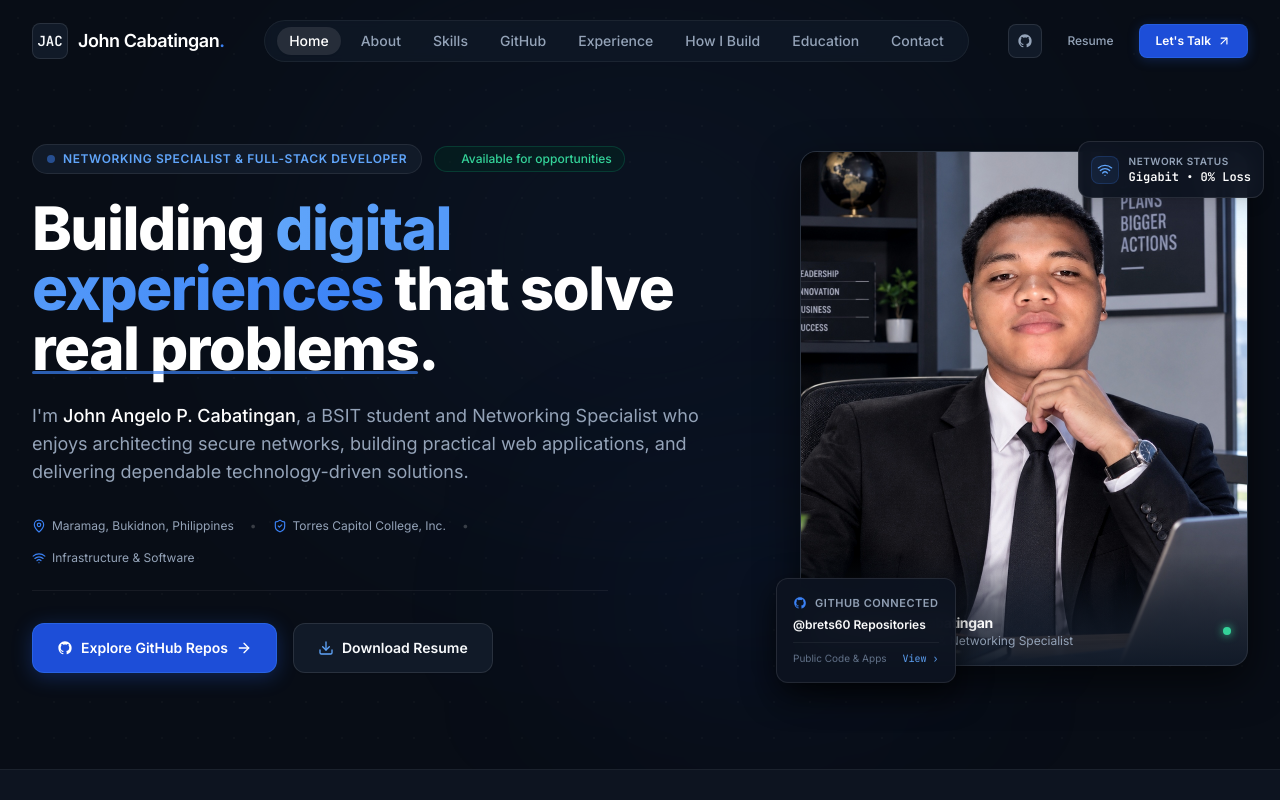
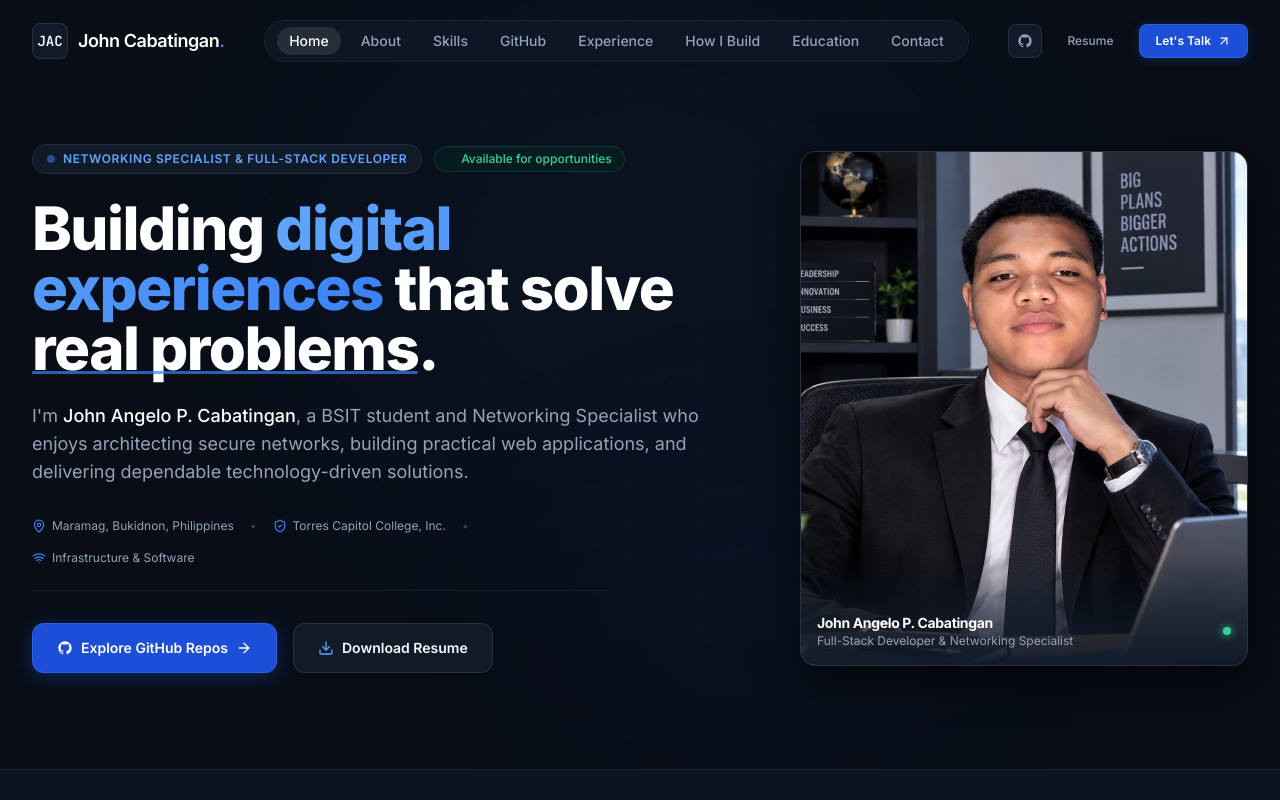
Before and after one commit to brets60/DigitalPortfolio-cabatingan, a React (Vite) app: page / in a window 1280 px wide. Shown: the top 800 px of the page. Built offline with nearby package versions, Linux system fonts and the light colour scheme.

Commit message:
Remove network status and GitHub floating cards near portrait in hero

```diff
--- a/src/sections/HeroSection.tsx
+++ b/src/sections/HeroSection.tsx
@@ -195,48 +195,6 @@ export const HeroSection: React.FC<HeroSectionProps> = ({ onOpenResume }) => {
                   </div>
                 </div>
               </div>
-
-              {/* Floating Card: "GitHub Connected" (Bottom-Left Float with Smooth Framer Motion Float) */}
-              <motion.a
-                animate={{ y: [0, -8, 0] }}
-                transition={{ duration: 5, repeat: Infinity, ease: 'easeInOut' }}
-                whileHover={{ scale: 1.03 }}
-                href="https://github.com/brets60"
-                target="_blank"
-                rel="noopener noreferrer"
-                className="absolute -bottom-6 -left-4 sm:-left-6 p-4 rounded-xl bg-[#0D1420]/95 backdrop-blur-md border border-white/10 shadow-[0_12px_32px_rgba(0,0,0,0.7)] max-w-[240px] hover:border-[#3B82F6]/50 transition-colors"
-                data-interactive="true"
-              >
-                <div className="flex items-center gap-2 mb-1.5">
-                  <GithubIcon className="w-3.5 h-3.5 text-[#3B82F6]" />
-                  <span className="text-[11px] font-semibold text-[#94A3B8] uppercase tracking-wider">
-                    GitHub Connected
-                  </span>
-                </div>
-                <p className="text-xs font-semibold text-white leading-snug">
-                  @brets60 Repositories
-                </p>
-                <div className="mt-2 pt-2 border-t border-white/[0.06] flex items-center justify-between text-[10px] text-[#64748B]">
-                  <span>Public Code & Apps</span>
-                  <span className="text-[#60A5FA] font-mono">View ›</span>
-                </div>
-              </motion.a>
-
-              {/* Top-Right Floating Metric Badge */}
-              <motion.div
-                animate={{ y: [0, 6, 0] }}
-                transition={{ duration: 4.2, repeat: Infinity, ease: 'easeInOut', delay: 0.5 }}
-                className="hidden sm:flex absolute -top-4 -right-4 p-3 rounded-xl bg-[#0D1420]/95 backdrop-blur-md border border-white/10 shadow-lg items-center gap-2.5"
-              >
-                <div className="w-7 h-7 rounded-lg bg-[#3B82F6]/10 border border-[#3B82F6]/20 flex items-center justify-center text-[#60A5FA]">
-                  <Wifi className="w-4 h-4" />
-                </div>
-                <div>
-                  <p className="text-[10px] uppercase font-semibold text-[#94A3B8] tracking-wider">Network Status</p>
-                  <p className="text-xs font-bold text-white font-mono">Gigabit • 0% Loss</p>
-                </div>
-              </motion.div>
-
             </motion.div>
           </div>
 
```
